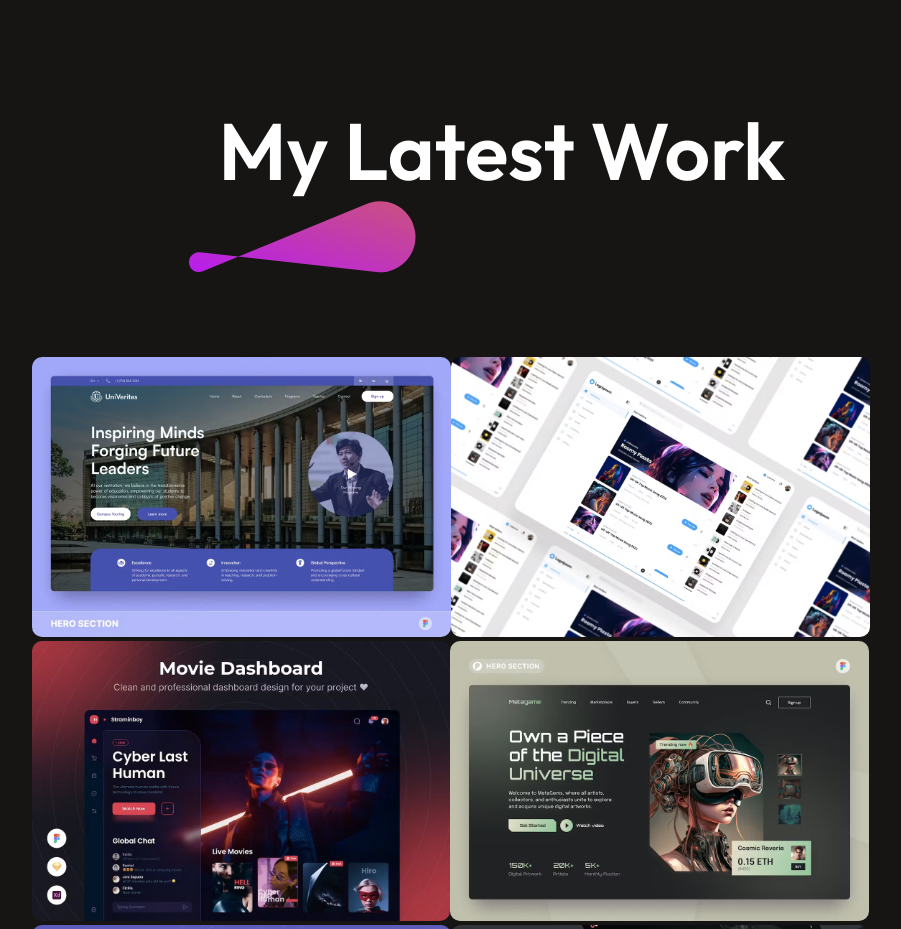
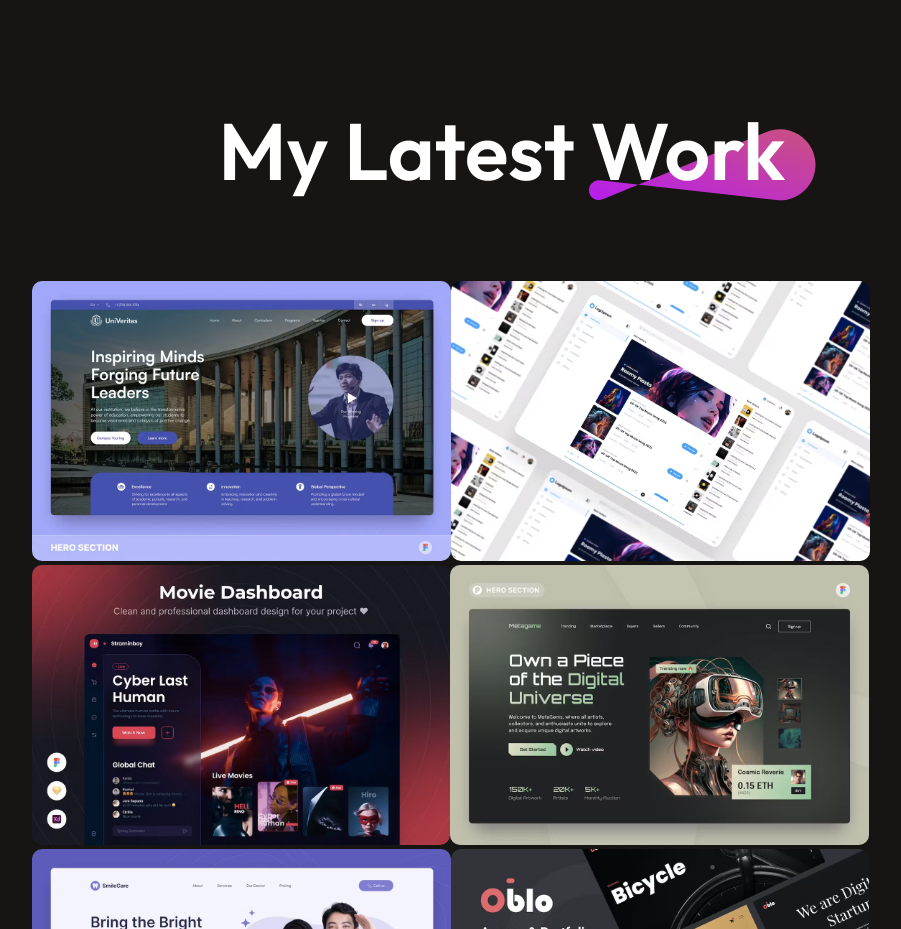
Before and after one commit to hellokristinafaye/portfolio-react, a React (Vite) app: page / in a window 1280 px wide. Shown: the part 2140-3069 px from the top of the page, without its empty margins (138-1039 px from the left). Built offline with nearby package versions, Linux system fonts and the light colour scheme.

Commit message:
title styled w/ image

```diff
--- a/src/components/MyWork/MyWork.css
+++ b/src/components/MyWork/MyWork.css
@@ -14,3 +14,9 @@
     font-size: 80px;
     font-weight: 600;
 }
+.mywork-title img {
+    position: absolute;
+    bottom: 0;
+    right: 0;
+    z-index: -1;
+}
```
